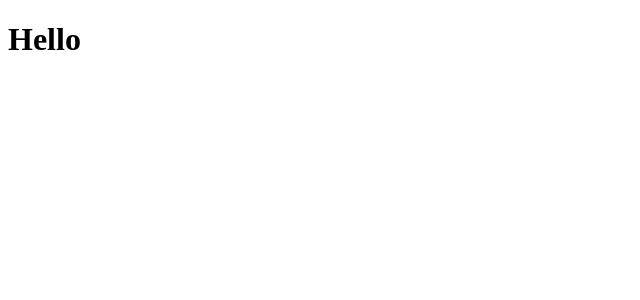
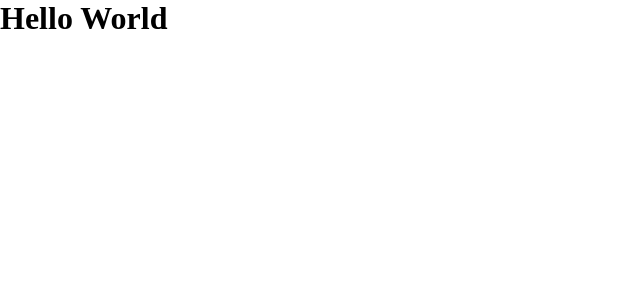
Before and after one commit to GuimaraesJC/guimaraes.tech, a Next.js app: page / in a window 1280 px wide. Shown: the top 300 px of the page, without its empty margins (0-640 px from the left). Built offline with nearby package versions, Linux system fonts and the light colour scheme.

Commit message:
Configures styled-components and adds global style

```diff
--- a/next.config.js
+++ b/next.config.js
@@ -1,6 +1,9 @@
 /** @type {import('next').NextConfig} */
 const nextConfig = {
   reactStrictMode: true,
+  compiler: {
+    styledComponents: true,
+  },
 };
 
 module.exports = nextConfig;
--- a/package.json
+++ b/package.json
@@ -17,11 +17,16 @@
     "next": "13.2.4",
     "react": "18.2.0",
     "react-dom": "18.2.0",
+    "styled-components": "^5.3.9",
     "typescript": "4.9.5"
   },
   "devDependencies": {
+    "@types/styled-components": "^5.1.26",
     "@typescript-eslint/eslint-plugin": "^5.55.0",
     "@typescript-eslint/parser": "^5.55.0",
     "eslint-plugin-react": "^7.32.2"
+  },
+  "resolutions": {
+    "styled-components": "^5"
   }
 }
--- a/src/pages/_app.tsx
+++ b/src/pages/_app.tsx
@@ -1,5 +1,12 @@
 import type { AppProps } from 'next/app';
 
+import GlobalStyle from '@/styles/global';
+
 export default function App({ Component, pageProps }: AppProps) {
-  return <Component {...pageProps} />;
+  return (
+    <>
+      <GlobalStyle />
+      <Component {...pageProps} />
+    </>
+  );
 }
--- a/src/pages/_document.tsx
+++ b/src/pages/_document.tsx
@@ -1,13 +1,25 @@
-import { Html, Head, Main, NextScript } from 'next/document';
+import Document, { DocumentContext } from 'next/document';
+import { ServerStyleSheet } from 'styled-components';
 
-export default function Document() {
-  return (
-    <Html lang="en">
-      <Head />
-      <body>
-        <Main />
-        <NextScript />
-      </body>
-    </Html>
-  );
+export default class MyDocument extends Document {
+  static async getInitialProps(ctx: DocumentContext) {
+    const sheet = new ServerStyleSheet();
+    const originalRenderPage = ctx.renderPage;
+
+    try {
+      ctx.renderPage = () =>
+        originalRenderPage({
+          enhanceApp: (App) => (props) =>
+            sheet.collectStyles(<App {...props} />),
+        });
+
+      const initialProps = await Document.getInitialProps(ctx);
+      return {
+        ...initialProps,
+        styles: [initialProps.styles, sheet.getStyleElement()],
+      };
+    } finally {
+      sheet.seal();
+    }
+  }
 }
--- a/src/pages/index.tsx
+++ b/src/pages/index.tsx
@@ -1,17 +1,3 @@
-import Head from 'next/head';
-
 export default function Home() {
-  return (
-    <>
-      <Head>
-        <title>Jean Carlos Guimarães</title>
-        <meta name="description" content="Meu blog pessoal." />
-        <meta name="viewport" content="width=device-width, initial-scale=1" />
-        <link rel="icon" href="/favicon.ico" />
-      </Head>
-      <main>
-        <h1>Hello</h1>
-      </main>
-    </>
-  );
+  return <h1>Hello World</h1>;
 }
--- /dev/null
+++ b/src/styles/global.ts
@@ -0,0 +1,40 @@
+import { createGlobalStyle } from 'styled-components';
+
+const GlobalStyle = createGlobalStyle`
+  html {
+    box-sizing: border-box;
+    font-size: 16px;
+  }
+
+  *,
+  *:after,
+  *:before {
+    box-sizing: inherit;
+  }
+
+  body, h1, h2, h3, h4, h5, h6, p, ol, ul {
+    margin: 0;
+    padding: 0;
+  }
+
+  ol, ul {
+    list-style: none;
+  }
+
+  img {
+    max-width: 100%;
+    height: auto;
+  }
+
+  a,
+  button {
+    cursor: pointer;
+  }
+
+  body {
+    width: 100vw;
+    height: 100vh;
+  }
+`;
+
+export default GlobalStyle;
```
Also changed, not shown: 1 other file (tests, documents, lock files or other folders).
